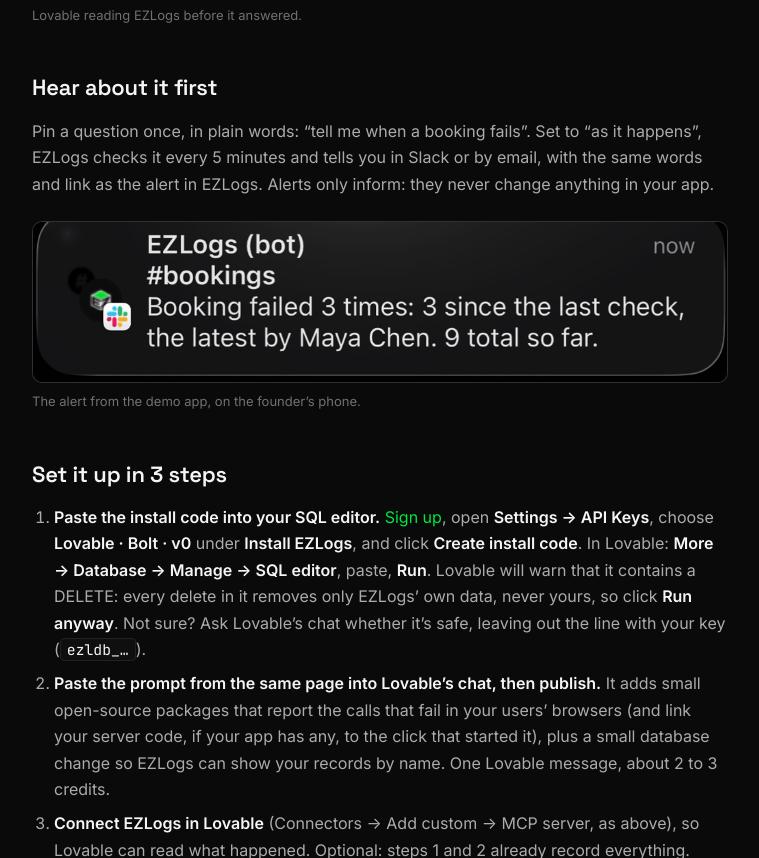
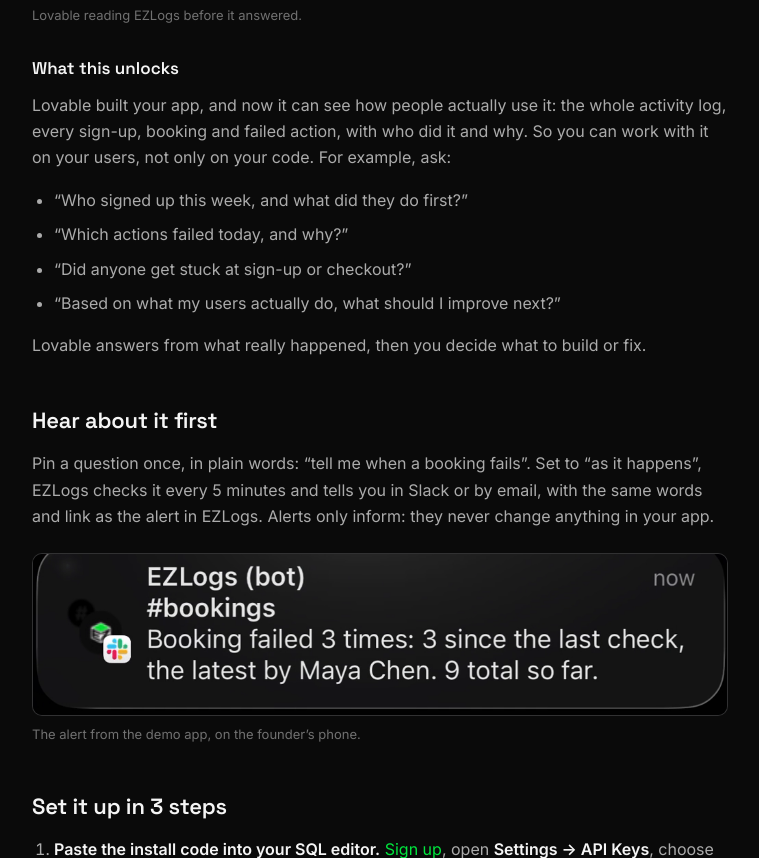
Before and after one commit to dezsirazvan/ezlogs-landing, a plain HTML site: page lovable/index.html in a window 1280 px wide. Shown: the part 3231-4089 px from the top of the page, without its empty margins (260-1019 px from the left). Drawn offline with Linux system fonts and the light colour scheme.

Commit message:
site: publish 2026-11-24 23:18 UTC

```diff
--- a/lovable/index.html
+++ b/lovable/index.html
@@ -124,6 +124,16 @@
       <img src="/assets/screenshots/lovable-reads-ezlogs.png" alt="Lovable's chat: Looking at the app's saved database changes and project rules, then two calls: EZLogs find_actions." width="1152" height="648" loading="lazy">
       <figcaption>Lovable reading EZLogs before it answered.</figcaption>
     </figure>
+
+    <h3>What this unlocks</h3>
+    <p>Lovable built your app, and now it can see how people actually use it: the whole activity log, every sign-up, booking and failed action, with who did it and why. So you can work with it on your users, not only on your code. For example, ask:</p>
+    <ul>
+      <li>&ldquo;Who signed up this week, and what did they do first?&rdquo;</li>
+      <li>&ldquo;Which actions failed today, and why?&rdquo;</li>
+      <li>&ldquo;Did anyone get stuck at sign-up or checkout?&rdquo;</li>
+      <li>&ldquo;Based on what my users actually do, what should I improve next?&rdquo;</li>
+    </ul>
+    <p>Lovable answers from what really happened, then you decide what to build or fix.</p>
 
     <h2>Hear about it first</h2>
     <p>Pin a question once, in plain words: &ldquo;tell me when a booking fails&rdquo;. Set to &ldquo;as it happens&rdquo;, EZLogs checks it every 5 minutes and tells you in Slack or by email, with the same words and link as the alert in EZLogs. Alerts only inform: they never change anything in your app.</p>
```
